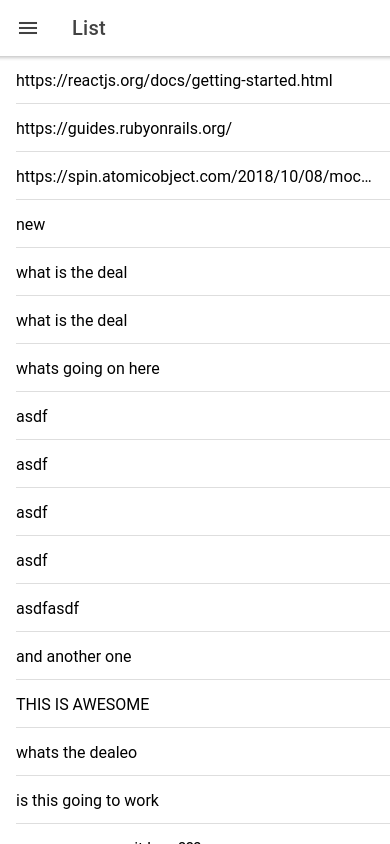
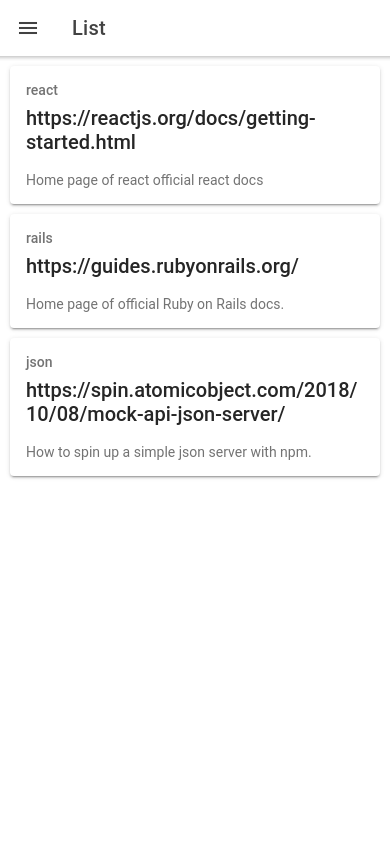
Before and after one commit to wgeorge1990/dev-resources-ionic-react-app, a React (Create React App) app: page /home/list in a window 390 px wide. Built offline with nearby package versions, Linux system fonts and the light colour scheme; data requests are answered from the project's data file; the HTML template or start-up script is replaced by a standard one.

Commit message:
Responsive cards rendering

```diff
--- a/db.json
+++ b/db.json
@@ -32,132 +32,6 @@
       "category": "json",
       "description": "How to spin up a simple json server with npm.",
       "sortId": 3
-    },
-    {
-      "url": "new",
-      "category": "rails",
-      "description": "okay",
-      "id": 4
-    },
-    {
-      "url": "what is the deal",
-      "category": "go",
-      "description": "i dont know",
-      "id": 5
-    },
-    {
-      "url": "what is the deal",
-      "category": "go",
-      "description": "i dont know",
-      "id": 6
-    },
-    {
-      "url": "whats going on here",
-      "category": "go",
-      "description": "i dont know",
-      "id": 7
-    },
-    {
-      "url": "asdf",
-      "category": "go",
-      "description": "asdf",
-      "id": 8
-    },
-    {
-      "url": "asdf",
-      "category": "go",
-      "description": "asdf",
-      "id": 9
-    },
-    {
-      "url": "asdf",
-      "category": "go",
-      "description": "asdf",
-      "id": 10
-    },
-    {
-      "url": "asdf",
-      "category": "go",
-      "description": "asdf",
-      "id": 11
-    },
-    {
-      "url": "asdfasdf",
-      "category": "go",
-      "description": "asdfasdf",
-      "id": 12
-    },
-    {
-      "url": "and another one",
-      "category": "react",
-      "description": "okay",
-      "id": 13
-    },
-    {
-      "url": "THIS IS AWESOME",
-      "category": "react",
-      "description": "okay",
-      "id": 14
-    },
-    {
-      "url": "whats the dealeo",
-      "category": "go",
-      "description": "i dont know",
-      "id": 15
-    },
-    {
-      "url": "is this going to work",
-      "category": "javascript",
-      "description": "i dont know",
-      "id": 16
-    },
-    {
-      "url": "can you use await here???",
-      "category": "go",
-      "description": "not very sure",
-      "id": 17
-    },
-    {
-      "url": "stillLLLLL",
-      "category": "go",
-      "description": "stilLLLL",
-      "id": 18
-    },
-    {
-      "url": "what is issss kiidddd",
-      "category": "rails",
-      "description": "why no state?",
-      "id": 19
-    },
-    {
-      "url": "wth",
-      "category": "ruby",
-      "description": "fwt",
-      "id": 20
-    },
-    {
-      "url": "asdf",
-      "category": "ruby",
-      "description": "asdf",
-      "id": 21
-    },
-    {
-      "url": "asdf",
-      "category": "go",
-      "description": "asdf",
-      "id": 22
-    },
-    {
-      "url": "asdf",
-      "category": "rails",
-      "description": "asdf",
-      "id": 23
-    },
-    {
-      "url": "asdfaaaa",
-      "category": "rails",
-      "description": "asdf",
-      "id": 24
     }
   ]
 }
--- a/src/pages/Home.jsx
+++ b/src/pages/Home.jsx
@@ -7,6 +7,7 @@
   IonCardTitle,
   IonContent,
   IonHeader,
+  IonThumbnail,
   // IonIcon,
   IonItem,
   IonLabel,
@@ -117,7 +118,9 @@
           </IonItem>
           <IonItem>
             <IonButton
-              size="small"
+              expand="full"
+              size="default"
+              color="tertiary"
               onClick={(e) => props.onFormSubmit(e, url, category, description)}>
               Add Resource
             </IonButton>
@@ -128,11 +131,15 @@
           {props.resources.map(resource => {
             return (
               <IonReorder key={resource.id}>
-                {/* Key is temporary until data is comming from the database and can use id for key */}
-                <IonItem key={resource.id}>
-                  <IonLabel>{resource.url || "this is a sample source"}
-                  </IonLabel>
-                </IonItem>
+                  <IonCard key={resource.id}>
+                    <IonCardHeader>
+                      <IonCardSubtitle>{resource.category}</IonCardSubtitle>
+                      <IonCardTitle>{resource.url}</IonCardTitle>
+                    </IonCardHeader>
+                    <IonCardContent>
+                      {resource.description}
+                    </IonCardContent>
+                  </IonCard>
               </IonReorder>
             )
           })}
--- a/src/pages/List.jsx
+++ b/src/pages/List.jsx
@@ -13,7 +13,12 @@
   useIonViewDidEnter,
   useIonViewDidLeave,
   useIonViewWillEnter,
-  useIonViewWillLeave
+  useIonViewWillLeave,
+  IonCard,
+  IonCardContent,
+  IonCardHeader,
+  IonCardTitle,
+  IonCardSubtitle
 
 } from '@ionic/react';
 // import { americanFootball, basketball, beer, bluetooth, boat, build, flask, football, paperPlane, wifi } from 'ionicons/icons';
@@ -46,10 +51,15 @@
             return (
               <IonReorder key={resource.id}>
                 {/* Key is temporary until data is comming from the database and can use id for key */}
-                <IonItem key={resource.id}>
-                  <IonLabel>{resource.url }
-                  </IonLabel>
-                </IonItem>
+                <IonCard key={resource.id}>
+                  <IonCardHeader>
+                    <IonCardSubtitle>{resource.category}</IonCardSubtitle>
+                    <IonCardTitle>{resource.url}</IonCardTitle>
+                  </IonCardHeader>
+                  <IonCardContent>
+                    {resource.description}
+                  </IonCardContent>
+                </IonCard>
               </IonReorder>
             )
           })}
```
